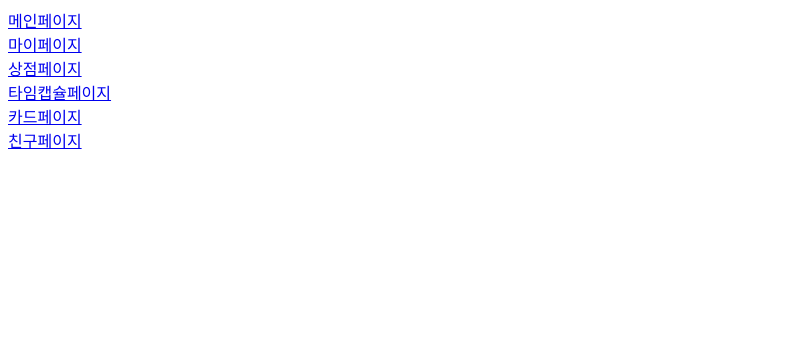
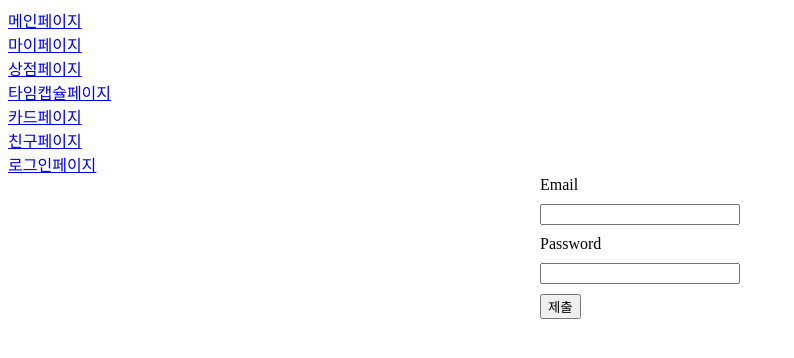
Before and after one commit to wjdgusaho/Damda, a React (Create React App) app in the folder frontend/client/: page /login in a window 1280 px wide. Shown: the top 358 px of the page, without its empty margins (0-794 px from the left). Built offline with nearby package versions, Linux system fonts and the light colour scheme.

Commit message:
feat : redux와 로그인 로직 구현 일부 추가. chore : styled-component, react-cookies 패키지 추가.

```diff
--- a/frontend/client/package.json
+++ b/frontend/client/package.json
@@ -12,6 +12,7 @@
     "@types/react-router-dom": "^5.3.3",
     "axios": "^1.4.0",
     "react": "^18.2.0",
+    "react-cookie": "^4.1.1",
     "react-dom": "^18.2.0",
     "react-redux": "^8.1.1",
     "react-router-dom": "^6.14.1",
--- a/frontend/client/src/Main.tsx
+++ b/frontend/client/src/Main.tsx
@@ -1,18 +1,22 @@
 import React from 'react'
 import {BrowserRouter, Routes, Route} from 'react-router-dom'
-import Store from './Store'
+import Store from './store/Store'
 import { Provider } from 'react-redux'
+import { CookiesProvider } from 'react-cookie';
+
 import MainPage from './components/MainPage'
 import MyPage from './components/MyPage'
 import ShopPage from './components/ShopPage'
 import TimecapsulePage from './components/TimecapsulePage'
 import Card from './components/Card'
 import Friend from './components/Friend'
+import Login from './components/Auth/Login'
 import Navigation from './Navigation'
 
 function Main() {
   return (
     <div className="Main">
+      <CookiesProvider>
         <Provider store={Store}>
           <BrowserRouter>
             <Navigation/>
@@ -23,9 +27,11 @@ function Main() {
               <Route path='/timecapsule/' element={<TimecapsulePage/>}></Route>
               <Route path='/card/' element={<Card/>}></Route>
               <Route path='/friend/' element={<Friend/>}></Route>
+              <Route path='/login/' element={<Login/>}></Route>
             </Routes>
           </BrowserRouter>
         </Provider>
+      </CookiesProvider>
     </div>
   );
 }
--- a/frontend/client/src/Navigation.tsx
+++ b/frontend/client/src/Navigation.tsx
@@ -18,6 +18,7 @@ const Navigation = function () {
             <Link to="/timecapsule">타임캡슐페이지</Link>
             <Link to="/card">카드페이지</Link>
             <Link to="/friend">친구페이지</Link>
+            <Link to="/login">로그인페이지</Link>
         </Navbar>
     )
 }
--- /dev/null
+++ b/frontend/client/src/components/Auth/Login.tsx
@@ -0,0 +1,41 @@
+import React, {useState} from "react";
+import { styled } from "styled-components";
+
+const Form = styled.form`
+    display: flex;
+    flex-wrap: wrap;
+    width: 200px;
+    margin-left: auto;
+    margin-right: auto;
+`
+
+const Login = function () {
+    const [email, setEmail] = useState('')
+    const [password, setPassword] = useState('')
+    const size = {width: "400px", marginBottom: "10px"}
+
+    function inputEmail (e:React.FormEvent<HTMLInputElement>) {
+        setEmail(e.currentTarget.value)
+    }
+    function inputPassword (e:React.FormEvent<HTMLInputElement>) {
+        setPassword(e.currentTarget.value)
+    }
+
+    function formSubmit (e:React.FormEvent<HTMLFormElement>) {
+        e.preventDefault()
+    }
+
+    return (
+        <div>
+          <Form onSubmit={formSubmit}>
+            <label htmlFor="email-input" style={size}>Email</label>
+            <input id="email-input" type="text" value={email} onChange={inputEmail} style={size}/>
+            <label htmlFor="password-input" style={size}>Password</label>
+            <input id="password-input" type="password" value={password} onChange={inputPassword} style={size}/>
+            <button>제출</button>
+          </Form>
+        </div>
+    )
+}
+
+export default Login
--- /dev/null
+++ b/frontend/client/src/store/Auth.tsx
@@ -0,0 +1,28 @@
+import { createSlice } from '@reduxjs/toolkit';
+
+export const TOKEN_TIME_OUT = 600*1000;
+
+export const tokenSlice = createSlice({
+    name: 'authToken',
+    initialState: {
+        authenticated: false,
+        accessToken: null,
+        expireTime: 0
+    },
+    reducers: {
+        SET_TOKEN: (state, action) => {
+            state.authenticated = true;
+            state.accessToken = action.payload;
+            state.expireTime = new Date().getTime() + TOKEN_TIME_OUT;
+        },
+        DELETE_TOKEN: (state) => {
+            state.authenticated = false;
+            state.accessToken = null;
+            state.expireTime = 0
+        },
+    }
+})
+
+export const { SET_TOKEN, DELETE_TOKEN } = tokenSlice.actions;
+
+export default tokenSlice.reducer;
--- a/frontend/client/src/Store.tsx
+++ b/frontend/client/src/store/Store.tsx
@@ -1,8 +1,10 @@
 import { configureStore } from '@reduxjs/toolkit'
-import counterReducer from './features/CounterSlice'
+import counterReducer from '../features/CounterSlice'
+import tokenReducer from './Auth'
 
 export default configureStore({
   reducer: {
     counter : counterReducer,
+    authToken: tokenReducer,
   },
 })
```
Also changed, not shown: frontend/client/src/store/Cookie.tsx (added, +22 -0 lines), 1 other file (tests, documents, lock files or other folders). Lines whose indentation alone changed are shown as unchanged.
